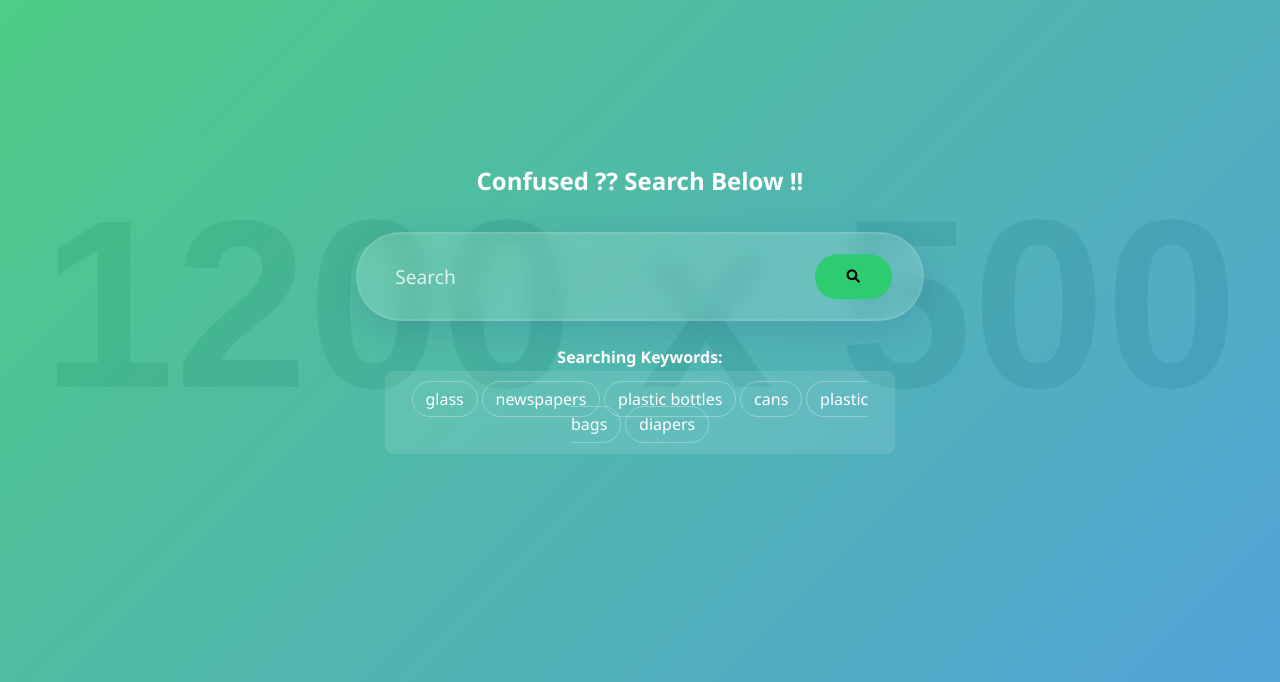
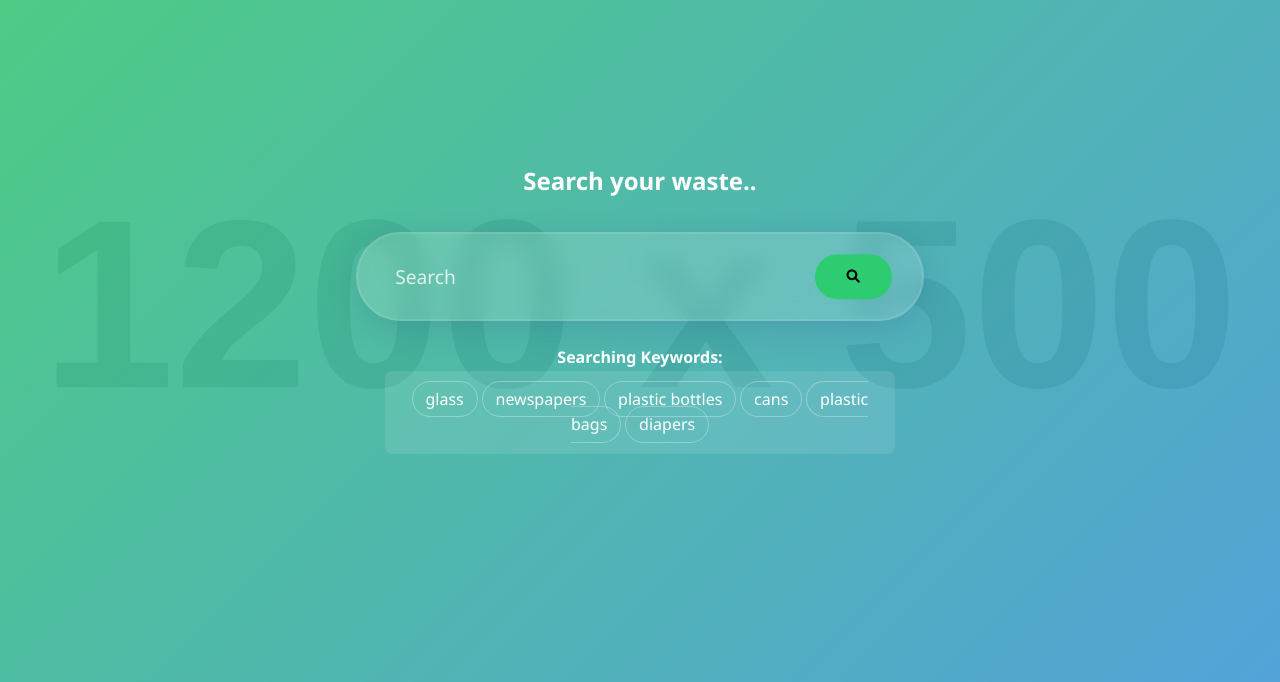
Before and after one commit to itsMeMoNsTeR/monster, a plain HTML site: page page2.html in a window 1280 px wide. Shown: the part 118-800 px from the top of the page. Drawn offline with nearby package versions, Linux system fonts and the light colour scheme; placeholder pictures from the web are drawn by us.

Commit message:
Update page2.html

```diff
--- a/page2.html
+++ b/page2.html
@@ -37,7 +37,7 @@
     <!-- Hero Section with Innovative Search -->
     <section class="hero" id="home">
         <div class="hero-content">
-            <h2 class="animate__animated animate__fadeInDown">Confused ?? Search Below !!</h2>
+            <h2 class="animate__animated animate__fadeInDown">Search your waste..</h2>
             <!-- Innovative Search Bar -->
             <div class="innovative-search-container">
                 <div class="search-wrapper">
```
